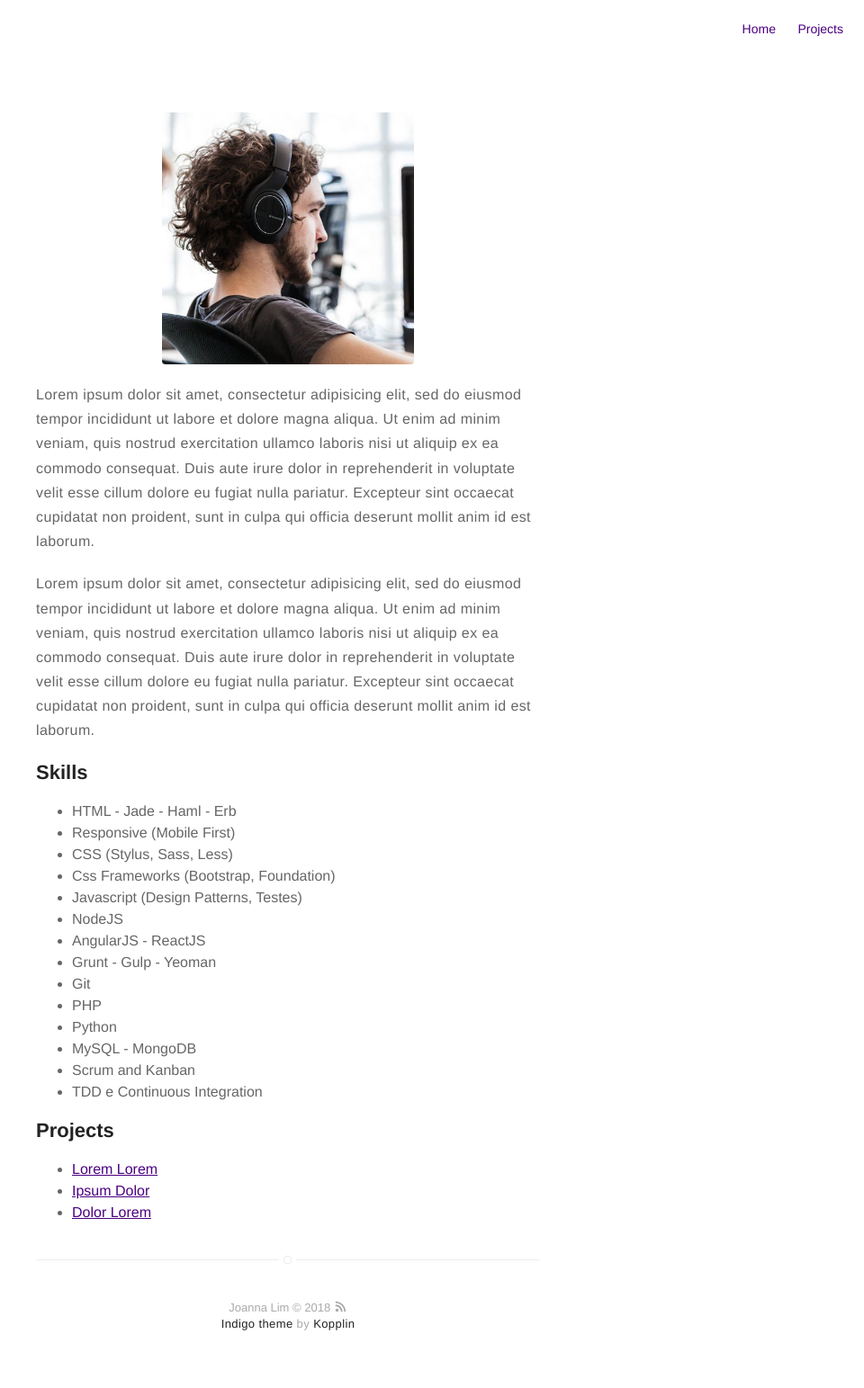
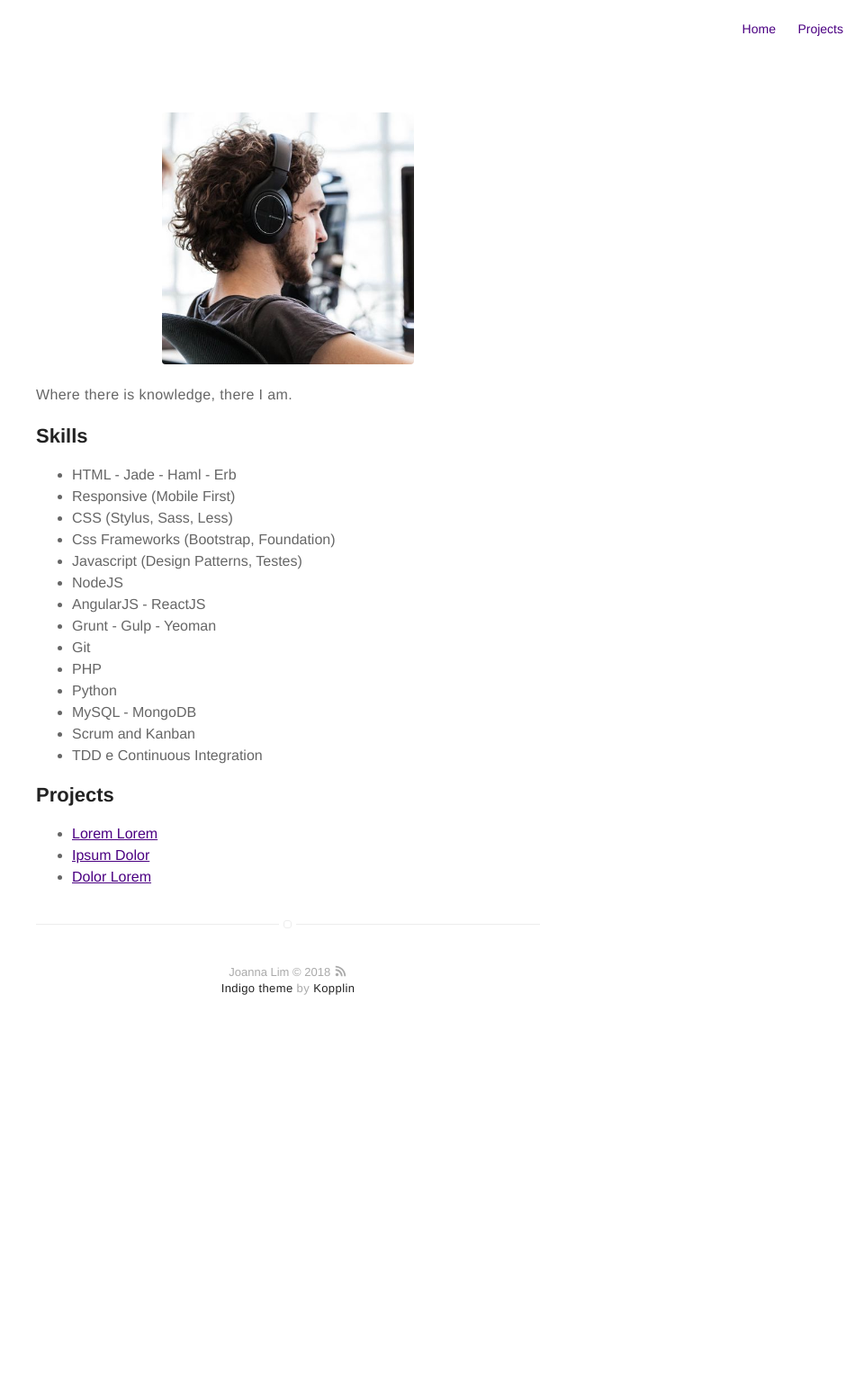
Before and after one commit to jnnlmn/jnnlmn.github.io, a Jekyll site: the page built from about.md, in a window 1280 px wide. Shown: the whole page at 90% size, without its empty margins (320-1280 px from the left). Built offline with Jekyll 4.4.1, drawn with Linux system fonts in a browser that asks for light colours; after the commit the page ends 1170 px from its top, so only the background shows below that.

Commit message:
Update about.md

```diff
--- a/about.md
+++ b/about.md
@@ -4,19 +4,7 @@
 ---
 ![Profile Image]({{ site.url }}/{{ site.picture }})
 
-<p>Lorem ipsum dolor sit amet, consectetur adipisicing elit, sed do eiusmod
-tempor incididunt ut labore et dolore magna aliqua. Ut enim ad minim veniam,
-quis nostrud exercitation ullamco laboris nisi ut aliquip ex ea commodo
-consequat. Duis aute irure dolor in reprehenderit in voluptate velit esse
-cillum dolore eu fugiat nulla pariatur. Excepteur sint occaecat cupidatat non
-proident, sunt in culpa qui officia deserunt mollit anim id est laborum.</p>
-
-<p>Lorem ipsum dolor sit amet, consectetur adipisicing elit, sed do eiusmod
-tempor incididunt ut labore et dolore magna aliqua. Ut enim ad minim veniam,
-quis nostrud exercitation ullamco laboris nisi ut aliquip ex ea commodo
-consequat. Duis aute irure dolor in reprehenderit in voluptate velit esse
-cillum dolore eu fugiat nulla pariatur. Excepteur sint occaecat cupidatat non
-proident, sunt in culpa qui officia deserunt mollit anim id est laborum.</p>
+<p>Where there is knowledge, there I am.</p>
 
 <h2>Skills</h2>
 
```
